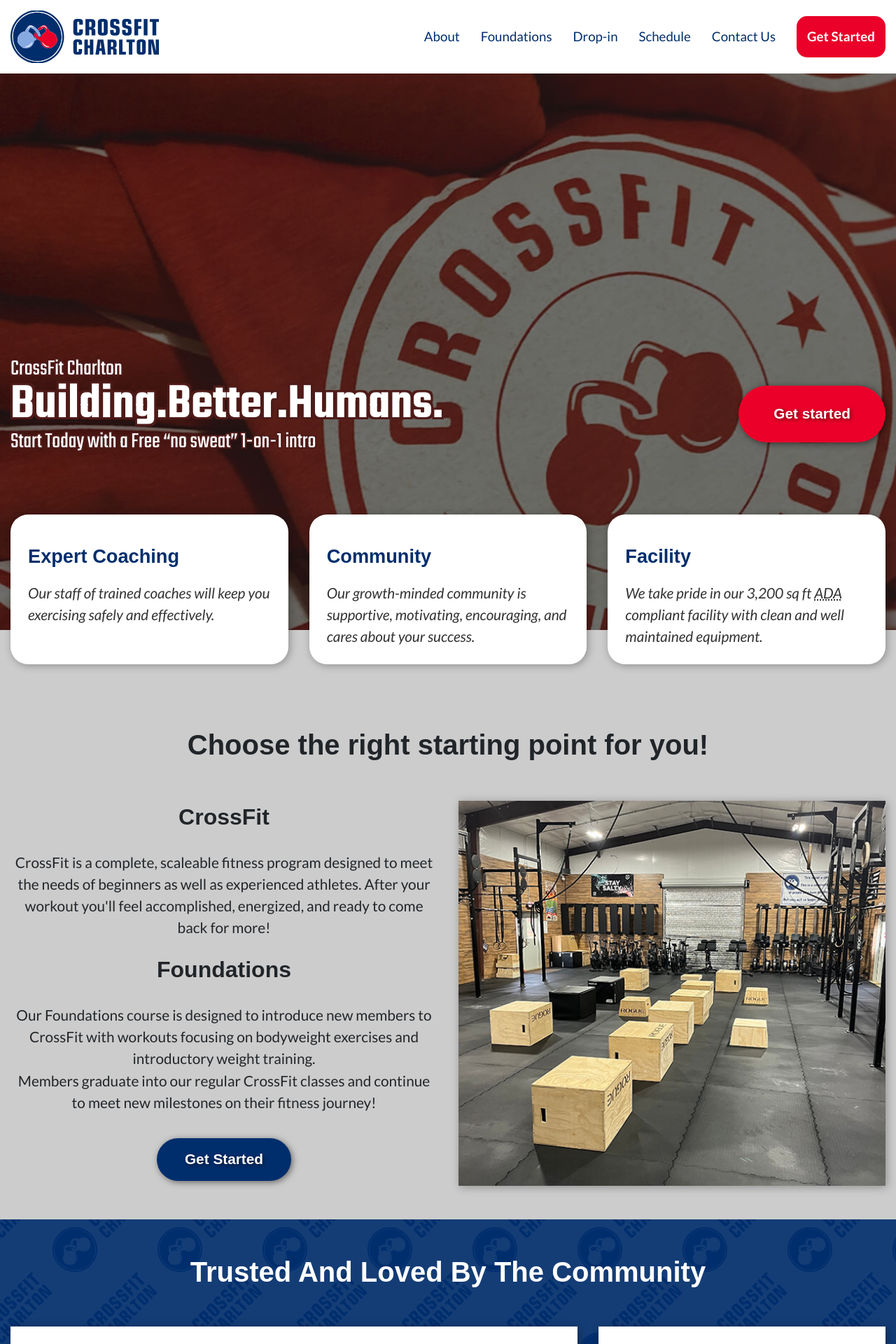
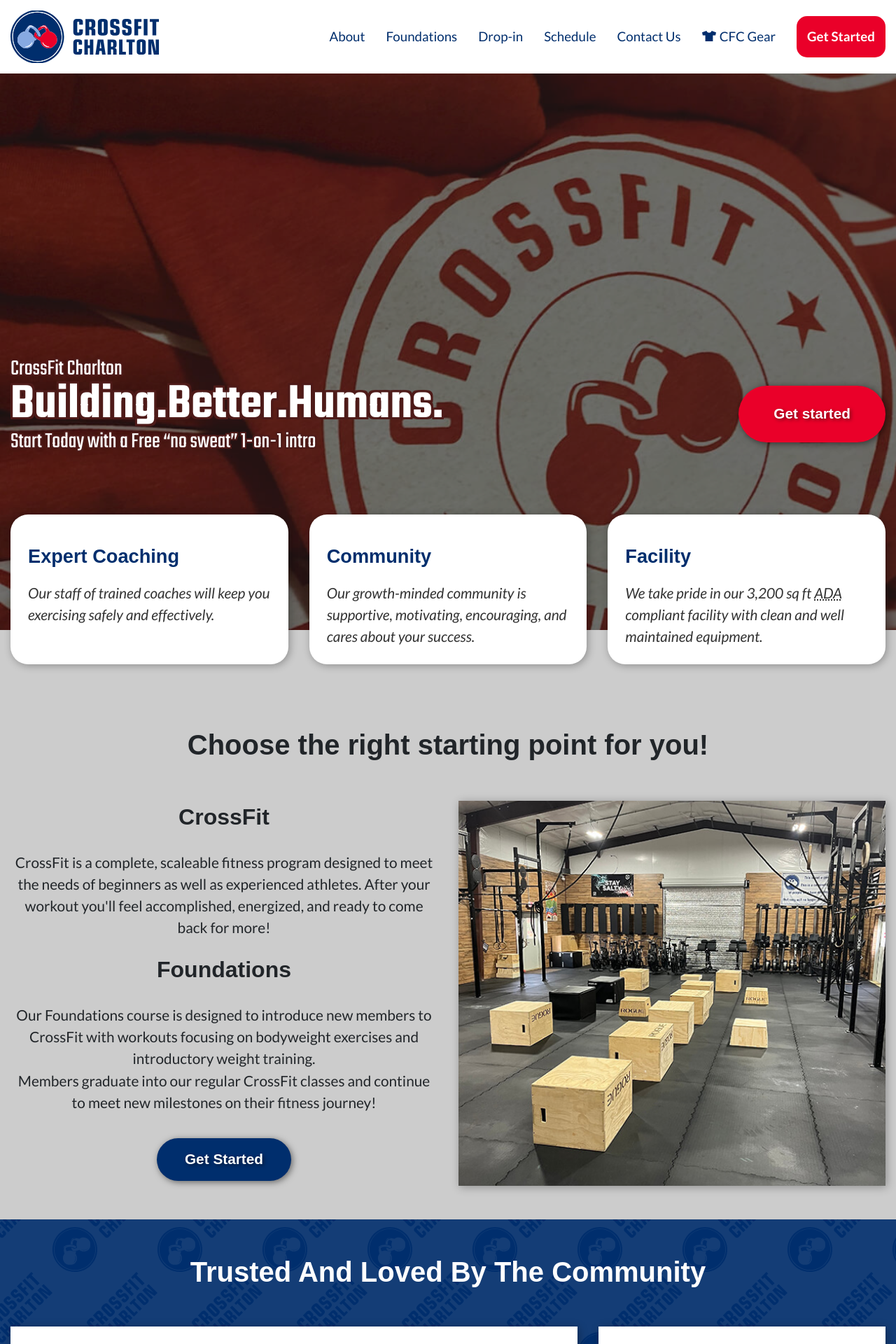
Before and after one commit to jeffhow/crossfitcharlton, a Jekyll site: the page built from index.md, in a window 1280 px wide. Shown: the top 1920 px of the page at 70% size. Built offline with Jekyll 4.4.1, drawn with Linux system fonts in a browser that asks for light colours; some web fonts are replaced; grey boxes are pictures that could not be loaded.

Commit message:
shirt store!

```diff
--- a/_includes/header.html
+++ b/_includes/header.html
@@ -35,6 +35,26 @@
             <li><a href="drop-in.html"><span class="line-effect">Drop-in</span></a></li>
             <li><a href="schedule.html"><span class="line-effect">Schedule</span></a></li>
             <li><a href="contact-us.html"><span class="line-effect">Contact Us</span></a></li>
+            <li><a class="store-link" href="https://crossfitcharlton.myshopify.com/" target="_blank"><span class="line-effect" >
+                <span class="shirt-icon">
+                    <?xml version="1.0" encoding="UTF-8"?>
+                    <svg id="Layer_1" data-name="Layer 1" xmlns="http://www.w3.org/2000/svg" version="1.1" viewBox="0 0 214.4 162.3">
+                    <defs>
+                        <style>
+                        .cls-1 {
+                            fill: #002E6D;
+                            isolation: isolate;
+                            opacity: 1;
+                            stroke-width: 0px;
+                            transition: fill 0.3s ease;
+                        }
+                        </style>
+                    </defs>
+                    <g id="Layer_1-2" data-name="Layer 1">
+                        <path class="cls-1" d="M165.2,162.3v-91.3l39.7-.6,9.5-45.9L147.1,0c-3.6,10.3-14.2,29.9-39.9,29.9S70.9,10.3,67.3,0L0,24.5l9.5,45.9,39.7.6v91.3h116Z"/>
+                    </g>
+                    </svg>
+                </span>CFC Gear</span></a></li>
             <!-- <li><a href="about.html"><span class="line-effect">About</span></a></li> -->
             <li class="primary-nav__cta"><a href="https://crossfitcharlton.pushpress.com/open/interested" target="_blank">Get Started</a></li>
             </ul>
--- a/_sass/generics/nav.scss
+++ b/_sass/generics/nav.scss
@@ -53,3 +53,22 @@
         width: 1px;
     }
 }
+
+.store-link {
+    .line-effect {
+        padding-left: 25px;
+        &:before {
+            left:0;
+        }
+    }
+    .shirt-icon {
+        display: block;
+        position: absolute;
+        left: 0;
+        top: 0;
+        width: 20px;
+    }
+    &:hover .cls-1 {
+        fill: #87a9e2;
+    }
+}
```
Also changed, not shown: assets/images/icons/t-shirt.svg (added).
